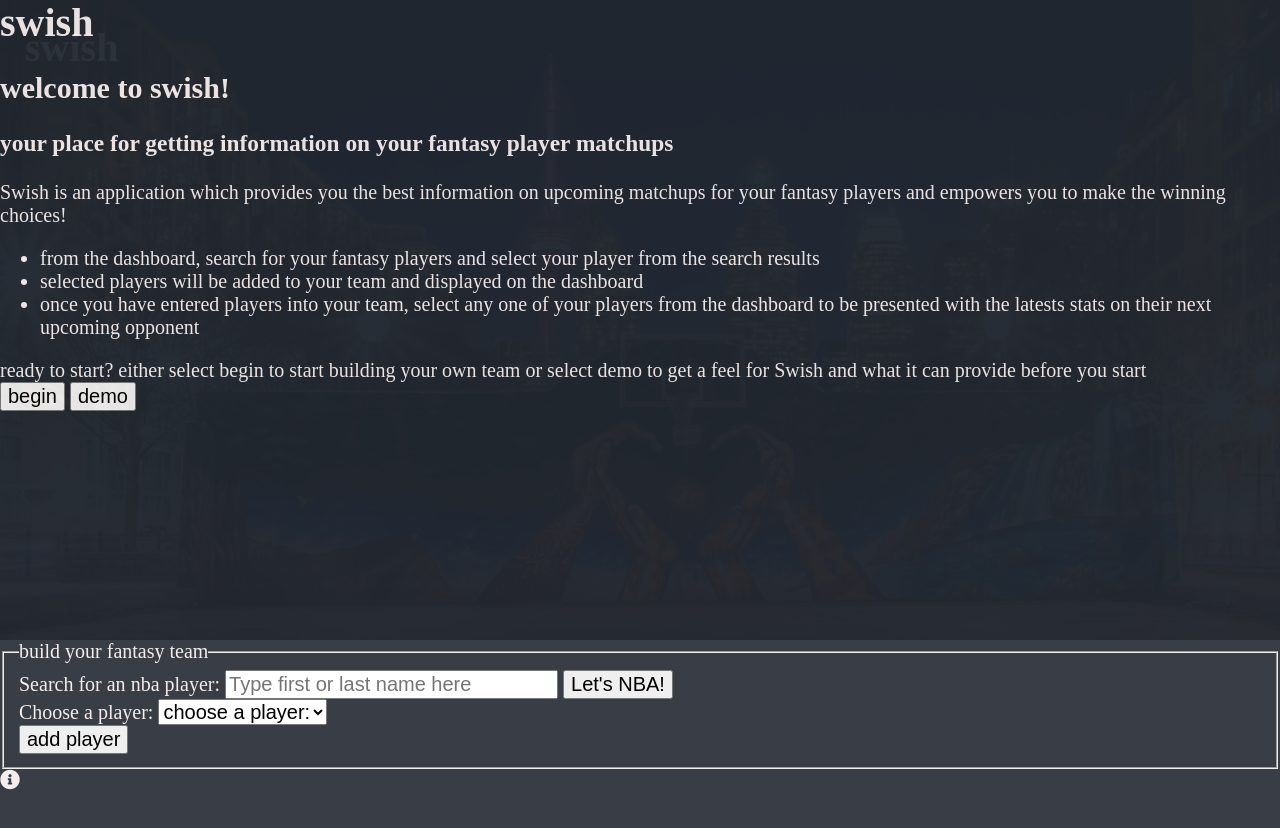
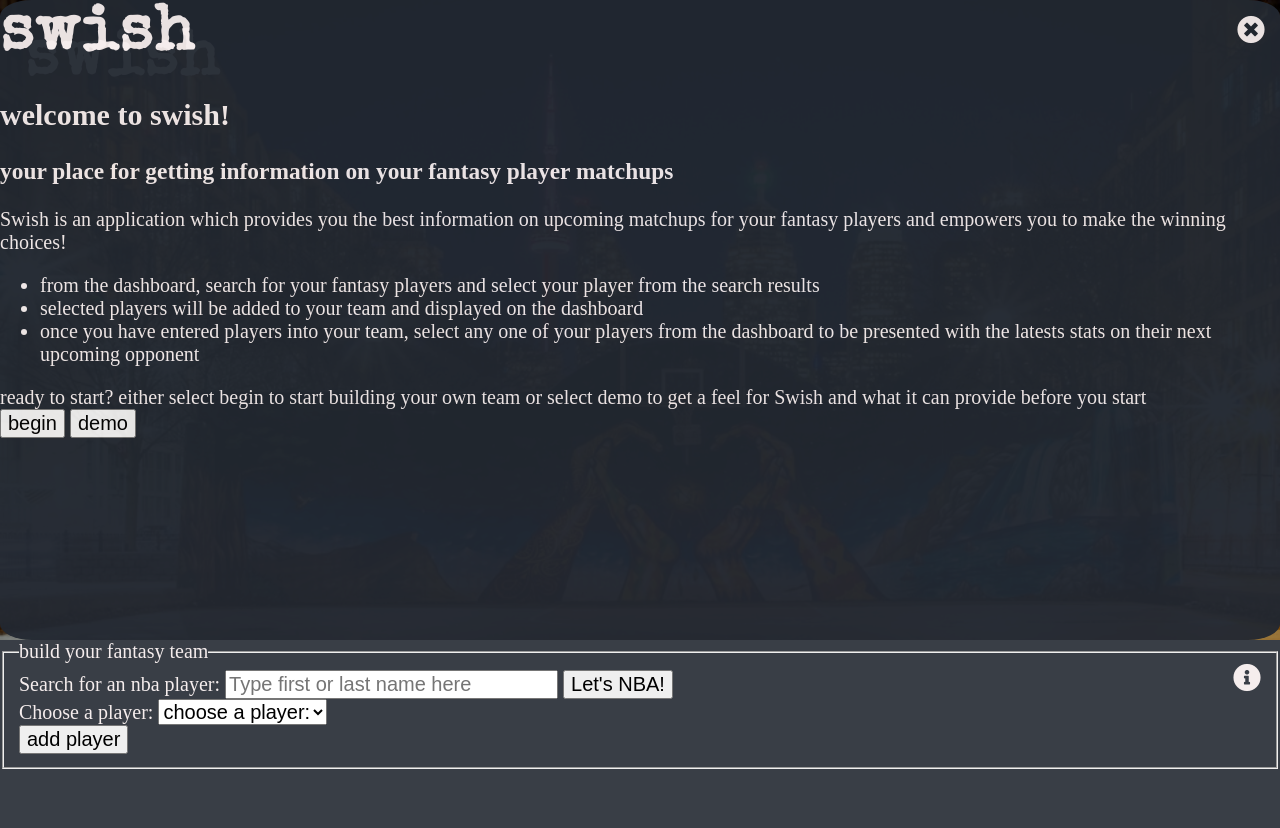
Before and after one commit to nickAndNathanProject4/nickAndNathanProject4, a plain HTML site: page index.html in a window 1280 px wide. Drawn offline with nearby package versions, Linux system fonts and the light colour scheme; a web font is replaced by a local one.

Commit message:
Some UX tweaks. Added fonts.

```diff
--- a/index.html
+++ b/index.html
@@ -6,6 +6,7 @@
     <meta name="viewport" content="width=device-width, initial-scale=1.0">
     <meta http-equiv="X-UA-Compatible" content="ie=edge">
     <link href="https://use.fontawesome.com/releases/v5.0.7/css/all.css" rel="stylesheet">
+    <link href="https://fonts.googleapis.com/css?family=Baskervville|Kanit:700|Special+Elite&display=swap" rel="stylesheet">
     <link rel="stylesheet" href="./styles/styles.css">
     <title>Swish</title>
 </head>
@@ -21,6 +22,7 @@
 
     <section class="welcomeInstructions">
         <div class="instructionsContent">
+            <div id="closeHelp" class="closeHelp"><i class="fas fa-times-circle"></i></div>
             <h1>swish</h1>
             <h2>welcome to swish! </h2>
             <h3>your place for getting information on your fantasy player matchups</h3>
@@ -54,9 +56,9 @@
         </div>
 
         <button id="addPlayer">add player</button>
+        <div id="helpIcon" class="helpIcon"><i class="fas fa-info-circle"></i></div>
     </fieldset>
 
-    <div id="helpIcon" class="helpIcon"><i class="fas fa-info-circle"></i></div>
 
 
     <div id="teamGallery">
--- a/scripts/script.js
+++ b/scripts/script.js
@@ -147,6 +147,10 @@ $("#demo").on("click", function() {
     app.displayTeam();
 });
 
+$("#closeHelp").on("click", function() {
+    $(".welcomeInstructions").toggleClass("visuallyhidden");
+});
+
 $("#helpIcon").on("click", function() {
     $(".welcomeInstructions").toggleClass("visuallyhidden");
 });
@@ -201,7 +205,7 @@ app.getNextGame = (teamID) => {
             const gameSplit = game.split("T");
             const reformatSplit = dateReformat.split("T");
 
-            return gameSplit[0] > reformatSplit[0];
+            return gameSplit[0] >= reformatSplit[0];
         });
 
         const nextGame = teamData.data.find(game => {
--- a/styles/sass/partials/_main.scss
+++ b/styles/sass/partials/_main.scss
@@ -6,10 +6,19 @@ body {
   background: #393e46;
   color: #f5eded;
   font-size: 125%;
+  // font-family: 'Special Elite', cursive;
+  // font-family: 'Kanit', sans-serif;
+  font-family: 'Baskervville', serif;
 }
 
 h1, p {
   margin: 0;
+}
+
+h1 {
+  font-family: 'Special Elite', cursive;
+  letter-spacing: 2px;
+  font-size: 4rem;
 }
 
 .welcomeInstructions {
@@ -20,11 +29,41 @@ h1, p {
   position: absolute;
   top: 0;
   left: 0;
-
+  border-radius: 2.5%;
 }
 
 .instructionsContent {
   opacity: 1;
+  position: relative;
+}
+
+.closeHelp {
+  position: absolute;
+  top: 15px;
+  right: 15px;
+  font-size: 1.75rem;
+}
+
+
+
+
+fieldset {
+  position: relative;
+}
+
+.helpIcon {
+  position: absolute;
+  top: 0;
+  right: 15px;
+  // width: 25px;
+  // height: 25px;
+  font-size: 1.75rem;
+}
+
+.helpIcon i {
+  // margin: auto;
+  // width: 100%;
+  // font-size: 1.75rem;
 }
 
 // DASHBOARD CARD STYLING============================
```
Also changed, not shown: styles/styles.css.
